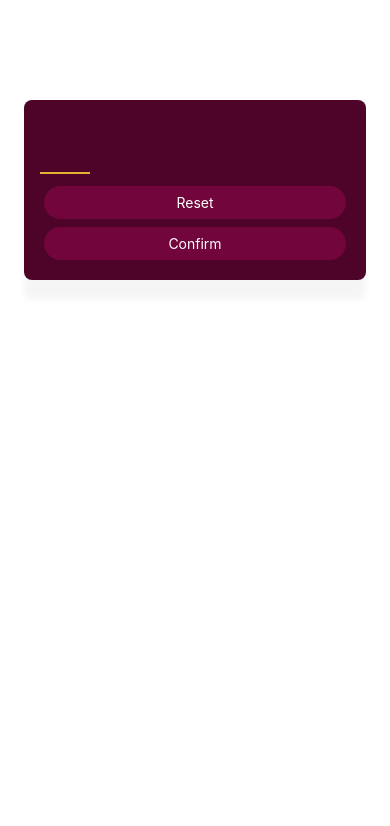
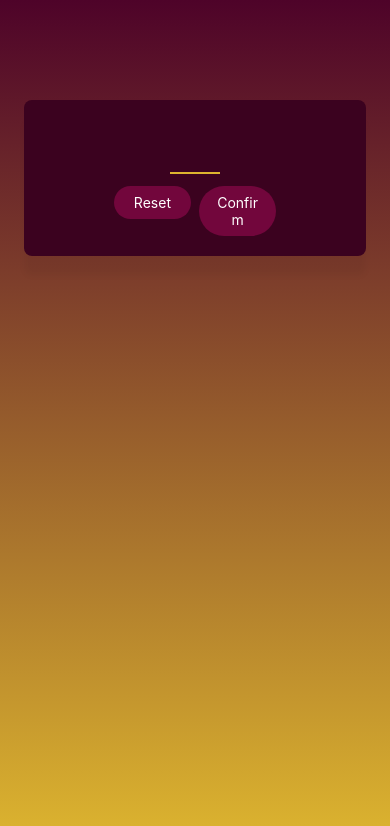
Before and after one commit to alenslyn/mini_game, a React Native app: screen / in a window 390 px wide. Shown: the top 826 px of the page. Built offline with nearby package versions, Linux system fonts and the light colour scheme.

Commit message:
feat: add gradient

```diff
--- a/App.js
+++ b/App.js
@@ -1,16 +1,16 @@
 import { StyleSheet } from 'react-native';
+import { LinearGradient } from 'expo-linear-gradient';
 
 import StartGameScreen from './screens/StartGameScreen';
 
 export default function App() {
-  return  <StartGameScreen />
+  return <LinearGradient colors={['#4e0329', '#ddb52f']} style={styles.rootScreen}>
+    <StartGameScreen />
+  </LinearGradient>
 }
 
-// const styles = StyleSheet.create({
-//   container: {
-//     flex: 1,
-//     backgroundColor: '#fff',
-//     alignItems: 'center',
-//     justifyContent: 'center',
-//   },
-// });
+const styles = StyleSheet.create({
+  rootScreen: {
+    flex: 1,
+  },
+});
--- a/app.json
+++ b/app.json
@@ -5,6 +5,7 @@
     "version": "1.0.0",
     "orientation": "portrait",
     "icon": "./assets/icon.png",
+
     "userInterfaceStyle": "light",
     "splash": {
       "image": "./assets/splash.png",
--- a/components/MainButton.js
+++ b/components/MainButton.js
@@ -33,6 +33,7 @@
         shadowOffset: {width: 0, height: 20},
         shadowRadius: 6,
         shadowOpacity: 0.04,
+
     },
     buttonText: {
         color: 'white',
--- a/package.json
+++ b/package.json
@@ -12,7 +12,8 @@
     "expo": "~50.0.14",
     "expo-status-bar": "~1.11.1",
     "react": "18.2.0",
-    "react-native": "0.73.6"
+    "react-native": "0.73.6",
+    "expo-linear-gradient": "~12.7.2"
   },
   "devDependencies": {
     "@babel/core": "^7.20.0"
--- a/screens/StartGameScreen.js
+++ b/screens/StartGameScreen.js
@@ -7,8 +7,14 @@
         <TextInput
         maxLength={2} style={styles.numberInput}
         keyboardType="number-pad"/>
+        <View style={styles.buttonsContainer}>
+            <View style={styles.buttonContainer}>
         <MainButton>Reset</MainButton>
+        </View>
+        <View style={styles.buttonContainer}>
         <MainButton>Confirm</MainButton>
+        </View>
+        </View>
     </View>
     )
 }
@@ -17,16 +23,18 @@
 
 const styles = StyleSheet.create({
     inputContainer: {
+       alignItems: 'center',
         marginHorizontal: 24,
         borderRadius: 8,
         padding: 16,
         marginTop: 100,
-        backgroundColor: '#4e0329',
+        backgroundColor: '#3b021f',
         elevation: 5,
         shadowColor: 'black',
         shadowOffset: {width: 0, height: 20},
         shadowRadius: 6,
         shadowOpacity: 0.04,
+
     },
     numberInput: {
         height: 50,
@@ -38,6 +46,11 @@
         marginVertical: 8,
         fontWeight: 'bold',
         textAlign: 'center'
-    }
+    },
+    buttonsContainer: {
+        flexDirection: 'row'},
+        buttonContainer: {
+            flex: 1,
+        }
 
 })
```
Also changed, not shown: 1 other file (tests, documents, lock files or other folders).
